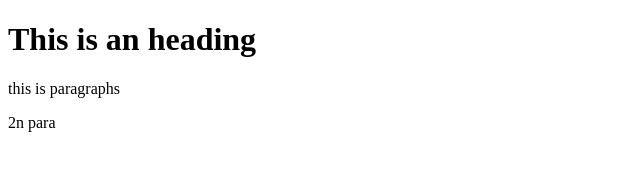
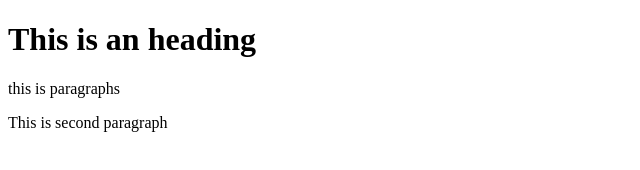
Before and after one commit to sahuvivek2000/git-test, a website: page index.html in a window 1280 px wide. Shown: the whole page, without its empty margins (0-640 px from the left). Drawn offline with Linux system fonts and the light colour scheme.

Commit message:
fourth commit

```diff
--- a/index.html
+++ b/index.html
@@ -6,6 +6,6 @@
 <body>
 	<h1>This is an heading</h1>
 	<p>this is paragraphs</p>
-		<p>2n para</p>
+		<p>This is second paragraph</p>
 </body>
 </html>
```
Also changed, not shown: package.json (added, +24 -0 lines), 2 other files.
